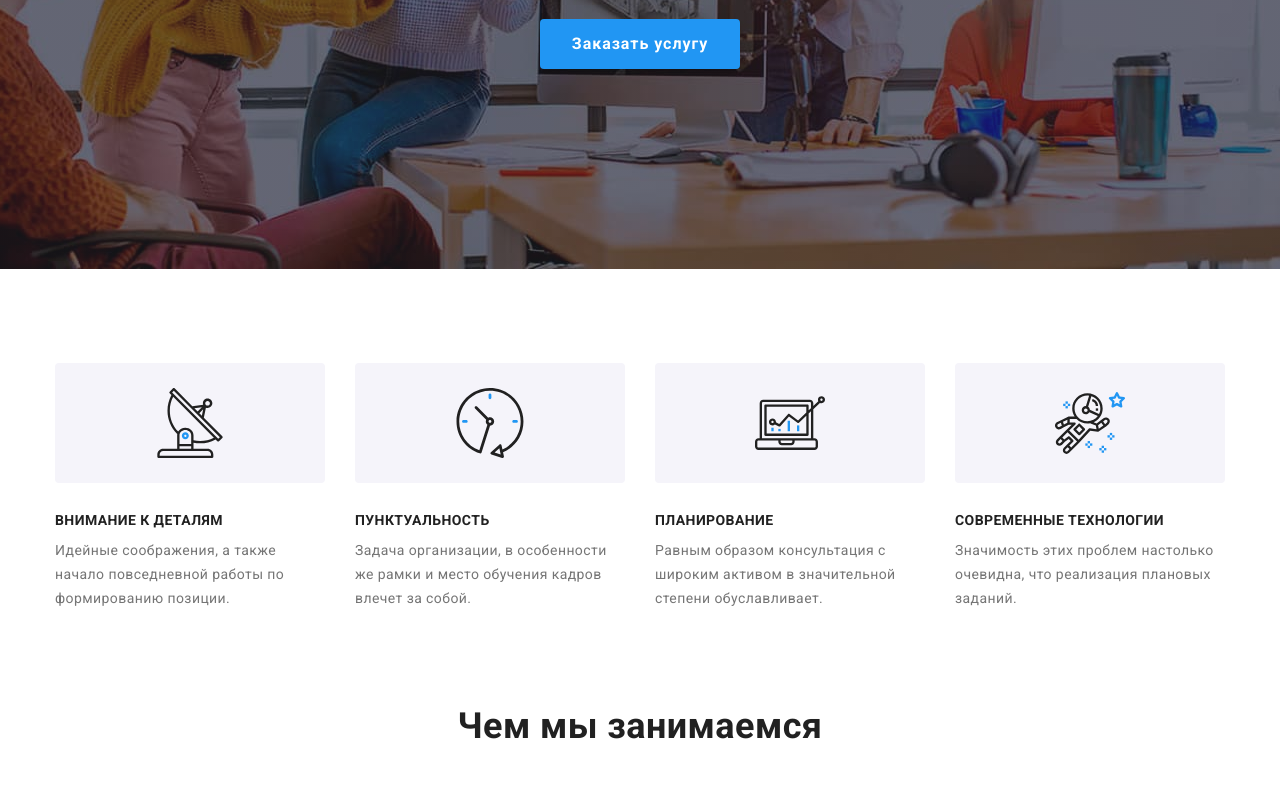
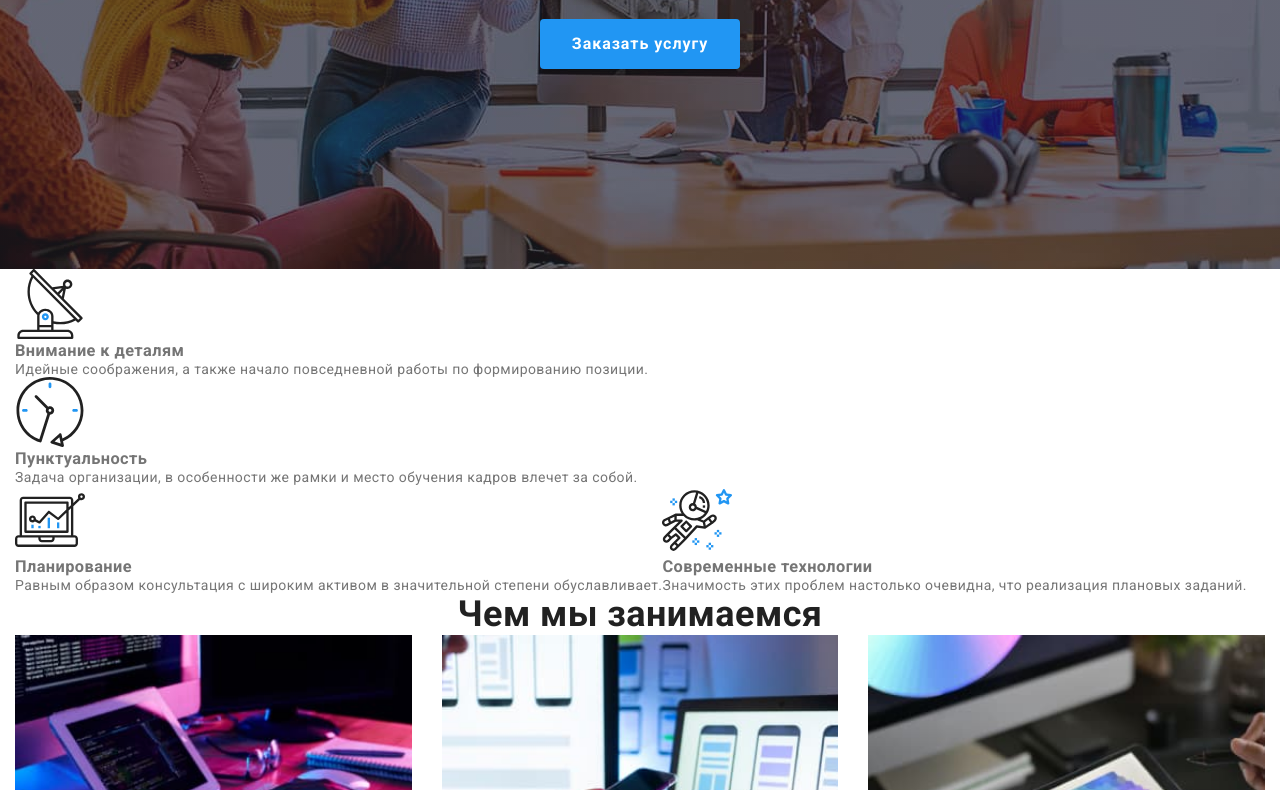
Before and after one commit to Annaivv/goit-markup-hw-08, a plain HTML site: page index.html in a window 1280 px wide. Shown: the part 412-1202 px from the top of the page. Drawn offline with nearby package versions, Linux system fonts and the light colour scheme.

Commit message:
features section ready

```diff
--- a/sass/base/_common.scss
+++ b/sass/base/_common.scss
@@ -7,8 +7,8 @@ body {
 }
 
 .section {
-  padding-top: 94px;
-  padding-bottom: 94px;
+  // padding-top: 94px;
+  // padding-bottom: 94px;
   &:nth-child(3) {
     padding-top: 0;
     display: none;
@@ -23,7 +23,7 @@ body {
 }
 
 .section__title {
-  margin-bottom: 50px;
+  // margin-bottom: 50px;
   @extend %title;
   text-align: center;
   @include font(700, 36px, 1.17, null);
--- a/sass/components/_container.scss
+++ b/sass/components/_container.scss
@@ -1,5 +1,6 @@
 .container {
-  margin: 0 auto;
-  width: 1200px;
-  padding: 0 15px;
+  // margin: 0 auto;
+  width: 100%;
+  padding-left: 15px;
+  padding-right: 15px;
 }
--- a/sass/layout/_features.scss
+++ b/sass/layout/_features.scss
@@ -1,31 +1,32 @@
 .features {
   display: flex;
+  flex-wrap: wrap;
 }
 
 .features__item {
-  width: calc((100% - 90px) / 4);
-  &:not(:last-child) {
-    margin-right: var(--typical-margin);
-  }
+  // width: calc((100% - 90px) / 4);
+  // &:not(:last-child) {
+  //   margin-right: var(--typical-margin);
+  // }
 }
 
 .features__icon {
-  @extend %flex-centered;
-  height: 120px;
-  margin-bottom: 30px;
+  // @extend %flex-centered;
+  // height: 120px;
+  // margin-bottom: 30px;
 
-  border-radius: 4px;
-  background-color: var(--secondary-bg-color);
+  // border-radius: 4px;
+  // background-color: var(--secondary-bg-color);
 }
 
 .features__title {
-  margin-bottom: 10px;
-  @extend %title;
+  // margin-bottom: 10px;
+  // @extend %title;
 
-  @include font(null, 14px, 1.14, null);
-  text-transform: uppercase;
+  // @include font(null, 14px, 1.14, null);
+  // text-transform: uppercase;
 }
 
 .features__text {
-  line-height: 1.71;
+  // line-height: 1.71;
 }
```
Also changed, not shown: css/main.css, css/main.min.css, 2 other files.
